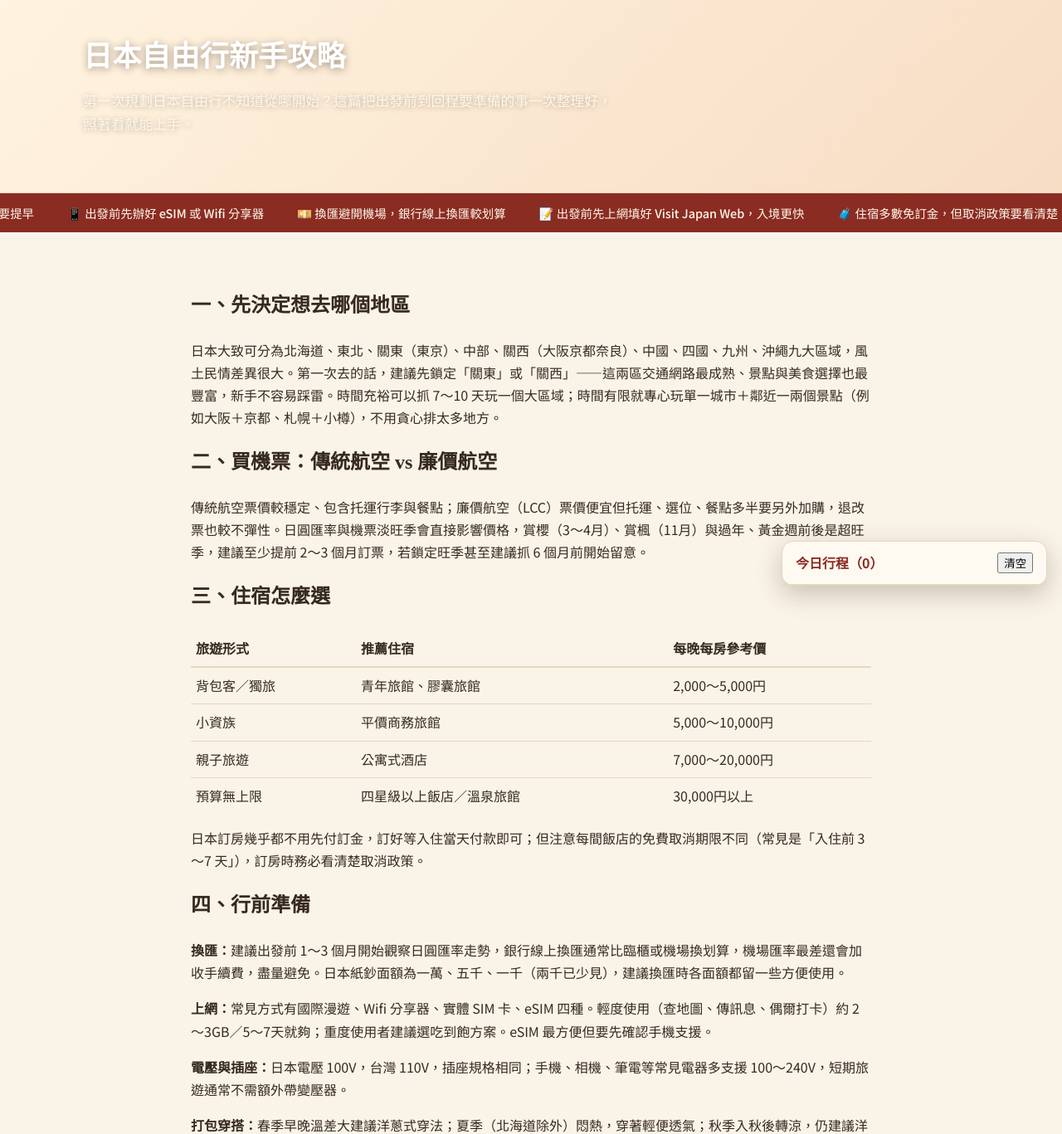
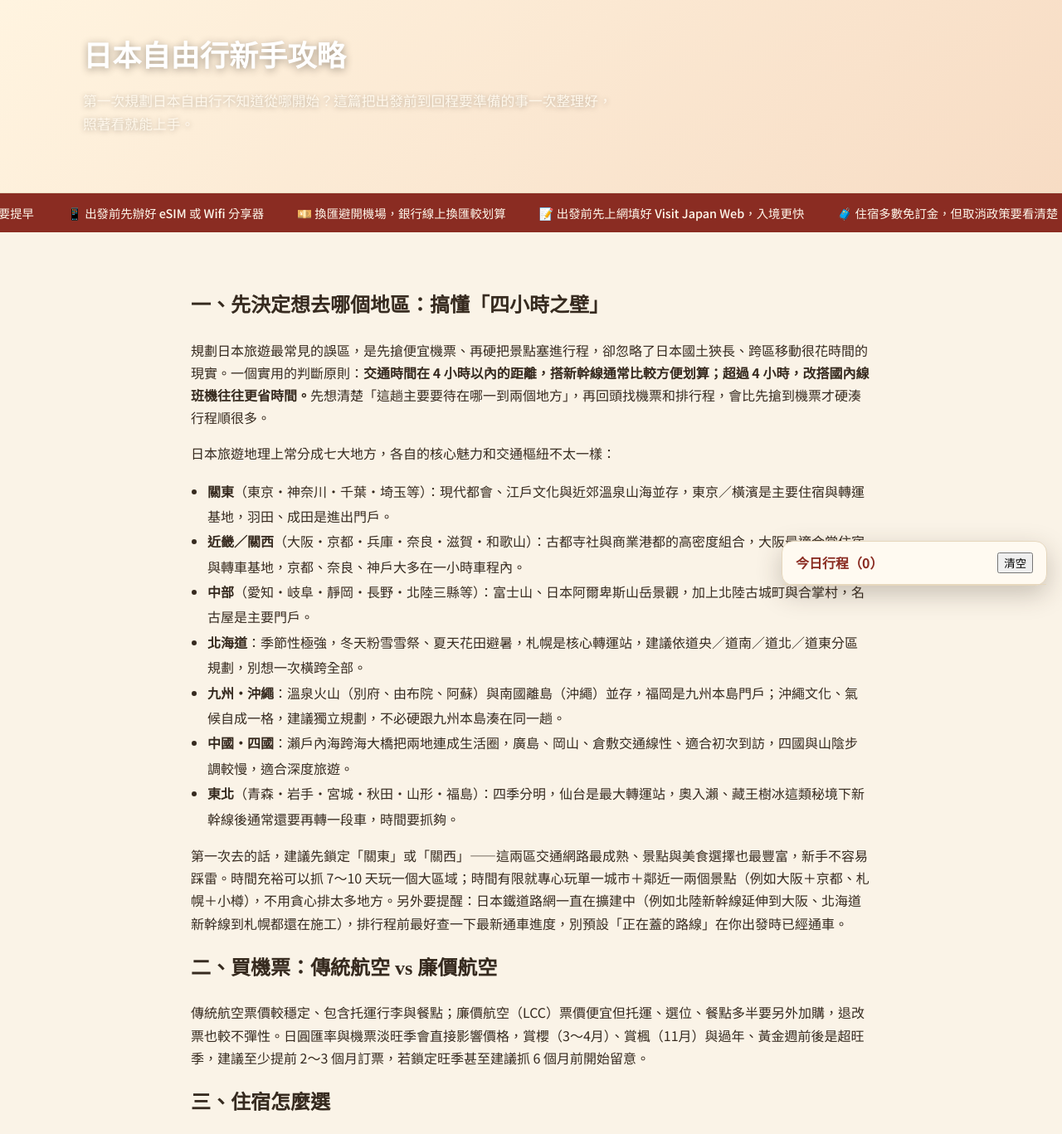
Before and after one commit to soes0309ben-glitch/Kuan, a FastAPI app: page /guides/beginner in a window 1280 px wide. Shown: the part 76-1443 px from the top of the page at 83% size. Run offline with FastAPI, Linux system fonts and the light colour scheme.

Commit message:
Fix NewsAPI query, add beginner-guide region strategy section
- News query used 3-word phrases NewsAPI ANDs implicitly, returning 0
  results; shortened terms and broadened event coverage (concerts,
  anime expos, sports events).
- Don't cache a transient empty NewsAPI response for the full 24h TTL.
- Added a "four-hour wall" regional planning section to the beginner
  guide (original writing, informed by public Japan travel-geography
  concepts).

Co-Authored-By: Claude Sonnet 5 <noreply@anthropic.com>

```diff
--- a/japan-travel/app/templates/guide_beginner.html
+++ b/japan-travel/app/templates/guide_beginner.html
@@ -32,8 +32,19 @@
 
 <section class="section container" style="max-width:820px">
 
-  <h2>一、先決定想去哪個地區</h2>
-  <p>日本大致可分為北海道、東北、關東（東京）、中部、關西（大阪京都奈良）、中國、四國、九州、沖繩九大區域，風土民情差異很大。第一次去的話，建議先鎖定「關東」或「關西」——這兩區交通網路最成熟、景點與美食選擇也最豐富，新手不容易踩雷。時間充裕可以抓 7～10 天玩一個大區域；時間有限就專心玩單一城市＋鄰近一兩個景點（例如大阪＋京都、札幌＋小樽），不用貪心排太多地方。</p>
+  <h2>一、先決定想去哪個地區：搞懂「四小時之壁」</h2>
+  <p>規劃日本旅遊最常見的誤區，是先搶便宜機票、再硬把景點塞進行程，卻忽略了日本國土狹長、跨區移動很花時間的現實。一個實用的判斷原則：<strong>交通時間在 4 小時以內的距離，搭新幹線通常比較方便划算；超過 4 小時，改搭國內線班機往往更省時間。</strong>先想清楚「這趟主要要待在哪一到兩個地方」，再回頭找機票和排行程，會比先搶到機票才硬湊行程順很多。</p>
+  <p>日本旅遊地理上常分成七大地方，各自的核心魅力和交通樞紐不太一樣：</p>
+  <ul style="padding-left:20px;line-height:1.9">
+    <li><strong>關東</strong>（東京・神奈川・千葉・埼玉等）：現代都會、江戶文化與近郊溫泉山海並存，東京／橫濱是主要住宿與轉運基地，羽田、成田是進出門戶。</li>
+    <li><strong>近畿／關西</strong>（大阪・京都・兵庫・奈良・滋賀・和歌山）：古都寺社與商業港都的高密度組合，大阪最適合當住宿與轉車基地，京都、奈良、神戶大多在一小時車程內。</li>
+    <li><strong>中部</strong>（愛知・岐阜・靜岡・長野・北陸三縣等）：富士山、日本阿爾卑斯山岳景觀，加上北陸古城町與合掌村，名古屋是主要門戶。</li>
+    <li><strong>北海道</strong>：季節性極強，冬天粉雪雪祭、夏天花田避暑，札幌是核心轉運站，建議依道央／道南／道北／道東分區規劃，別想一次橫跨全部。</li>
+    <li><strong>九州・沖繩</strong>：溫泉火山（別府、由布院、阿蘇）與南國離島（沖繩）並存，福岡是九州本島門戶；沖繩文化、氣候自成一格，建議獨立規劃，不必硬跟九州本島湊在同一趟。</li>
+    <li><strong>中國・四國</strong>：瀨戶內海跨海大橋把兩地連成生活圈，廣島、岡山、倉敷交通線性、適合初次到訪，四國與山陰步調較慢，適合深度旅遊。</li>
+    <li><strong>東北</strong>（青森・岩手・宮城・秋田・山形・福島）：四季分明，仙台是最大轉運站，奧入瀨、藏王樹冰這類秘境下新幹線後通常還要再轉一段車，時間要抓夠。</li>
+  </ul>
+  <p>第一次去的話，建議先鎖定「關東」或「關西」——這兩區交通網路最成熟、景點與美食選擇也最豐富，新手不容易踩雷。時間充裕可以抓 7～10 天玩一個大區域；時間有限就專心玩單一城市＋鄰近一兩個景點（例如大阪＋京都、札幌＋小樽），不用貪心排太多地方。另外要提醒：日本鐵道路網一直在擴建中（例如北陸新幹線延伸到大阪、北海道新幹線到札幌都還在施工），排行程前最好查一下最新通車進度，別預設「正在蓋的路線」在你出發時已經通車。</p>
 
   <h2>二、買機票：傳統航空 vs 廉價航空</h2>
   <p>傳統航空票價較穩定、包含托運行李與餐點；廉價航空（LCC）票價便宜但托運、選位、餐點多半要另外加購，退改票也較不彈性。日圓匯率與機票淡旺季會直接影響價格，賞櫻（3～4月）、賞楓（11月）與過年、黃金週前後是超旺季，建議至少提前 2～3 個月訂票，若鎖定旺季甚至建議抓 6 個月前開始留意。</p>
--- a/japan-travel/app/templates/news.html
+++ b/japan-travel/app/templates/news.html
@@ -6,6 +6,7 @@
     <h2>日本旅遊新聞</h2>
     {% if news.fetched_at %}<span class="card-meta">最後更新：{{ news.fetched_at }}（每日自動更新一次）</span>{% endif %}
   </div>
+  <p style="color:var(--color-ink-soft);margin-top:-12px;margin-bottom:24px">除了旅遊時事，也收錄日本近期的演唱會、動漫展、國際賽事等活動消息，方便你抓時間安排行程。</p>
 
   {% if not news.configured %}
   <div class="empty-state">
```
Also changed, not shown: japan-travel/app/news_service.py (+16 -3 lines).
